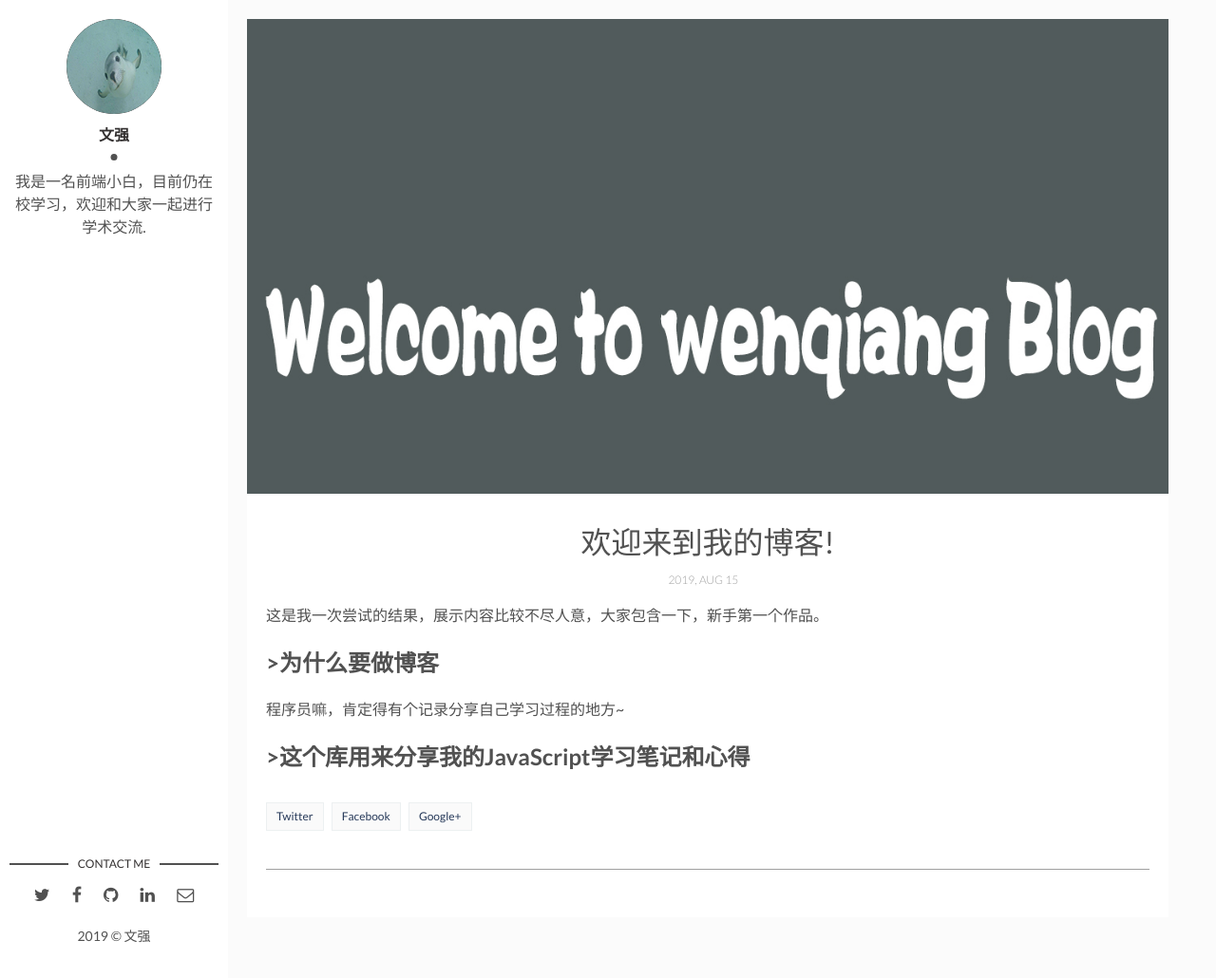
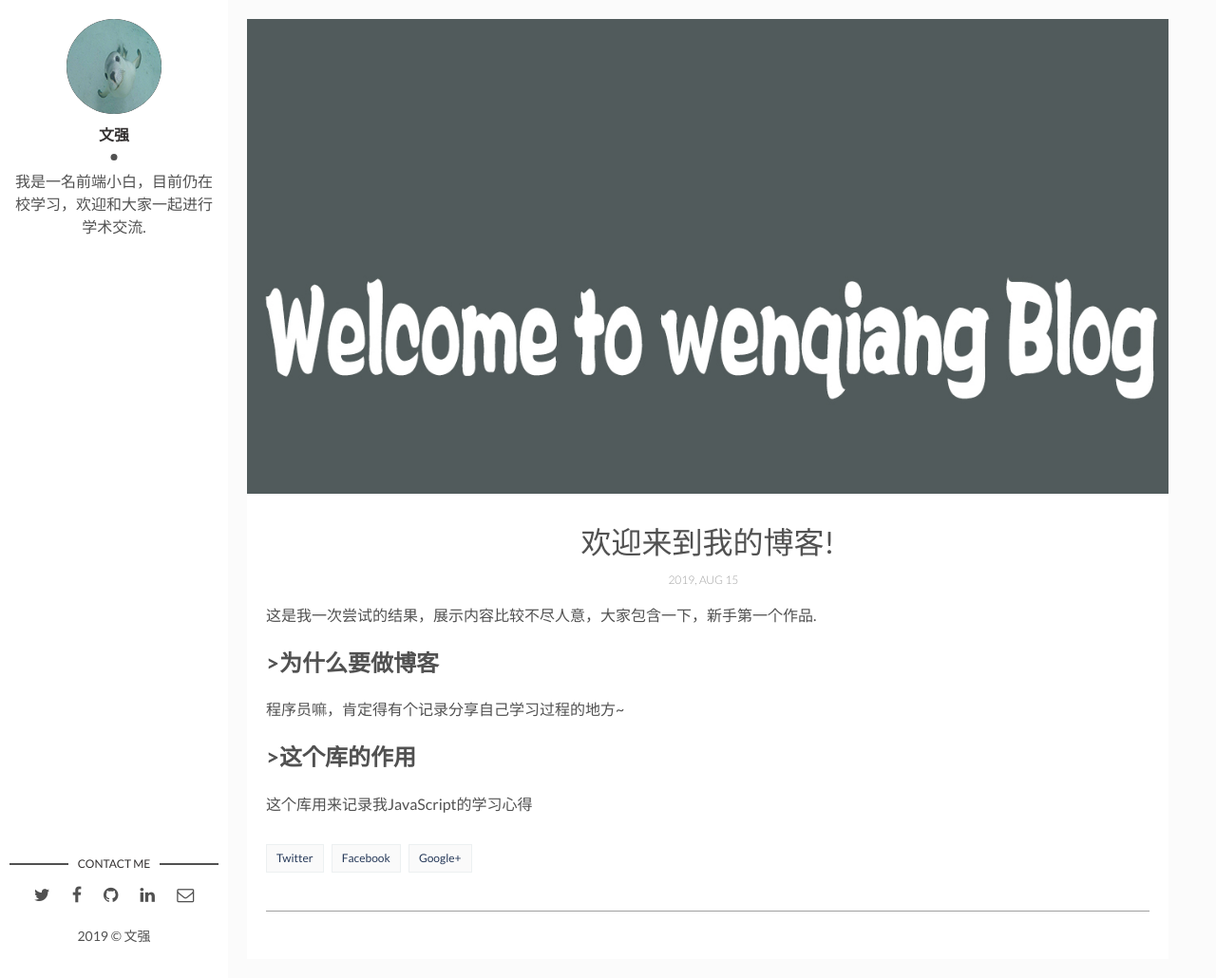
Before and after one commit to stansonzhao/js.github.io, a Jekyll site: the page built from _posts/2017-04-06-welcome-to-stanson.markdown, in a window 1280 px wide and 1030 px high. Shown: the whole window at 95% size. Built offline with Jekyll 4.4.1, drawn with Linux system fonts in a browser that asks for light colours; comment, search, counter and statistics services are not loaded.

Commit message:
Update 2017-04-06-welcome-to-stanson.markdown

```diff
--- a/_posts/2017-04-06-welcome-to-stanson.markdown
+++ b/_posts/2017-04-06-welcome-to-stanson.markdown
@@ -5,13 +5,14 @@ date: 2019-08-15 13:32:20 +0300
 description: 这是我第一篇博客，很有纪念意义 # Add post description (optional)
 img:  welcome.jpg # Add image post (optional)
 ---
-这是我一次尝试的结果，展示内容比较不尽人意，大家包含一下，新手第一个作品。
+这是我一次尝试的结果，展示内容比较不尽人意，大家包含一下，新手第一个作品.
 
 ## >为什么要做博客
 程序员嘛，肯定得有个记录分享自己学习过程的地方~
 
 
-## >这个库用来分享我的JavaScript学习笔记和心得
+## >这个库的作用
+这个库用来记录我JavaScript的学习心得
 
 [jekyll-docs]: https://jekyllrb.com/docs/home
 [jekyll-gh]:   https://github.com/jekyll/jekyll
```
